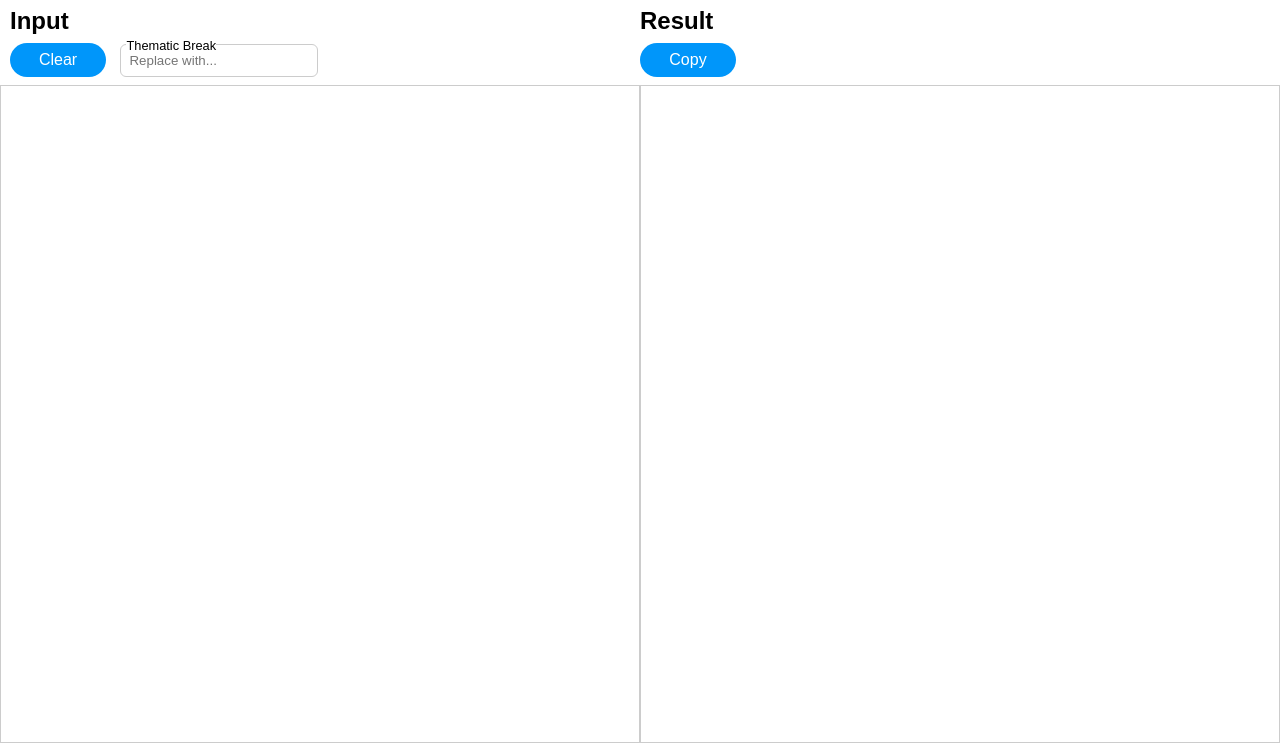
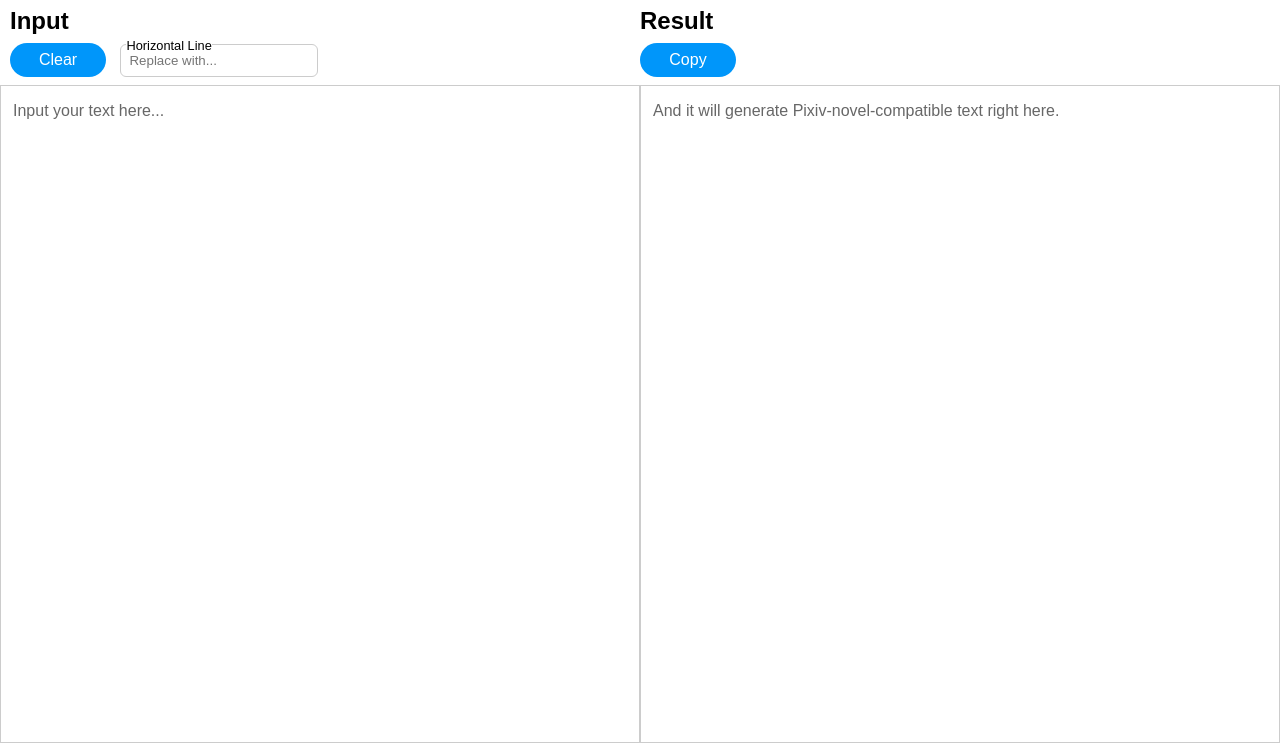
Before and after one commit to sillybear7214/RichTextToPixivNovelFormatter, a plain HTML site: page index.html in a window 1280 px wide. Shown: the part 57-800 px from the top of the page. Drawn offline with Linux system fonts and the light colour scheme.

Commit message:
change words, add more helpful UI, fix bug

```diff
--- a/index.html
+++ b/index.html
@@ -2,8 +2,12 @@
 <html lang="en">
 
 <head>
-    <meta charset="UTF-8">
-    <meta name="viewport" content="width=device-width, initial-scale=1.0">
+    <meta charset="UTF-8" />
+    <meta name="viewport" content="width=device-width, initial-scale=1.0" />
+    <meta name="description" content="Format your rich text to be compatible with Pixiv Novel." />
+    <meta name="keywords" content="Pixiv, novel, web novel, formatter, novel formatter" />
+    <meta name="theme-color" content="#0096fa" />
+    <meta name="author" content="SillyBear7214" />
     <title>RichText-to-Pixiv Novel Formatter</title>
     <style>
         :root {
@@ -82,22 +86,11 @@
             box-shadow: inset 0 0 10px rgba(74, 144, 226, 0.3);
         }
 
-        .styled-textarea {
-            width: 100%;
-            padding: 12px;
-            border: 1px solid #ccc;
-            font-family: Arial, sans-serif;
-            font-size: 14px;
-            line-height: 1.6;
-            overflow-y: scroll;
-            box-sizing: border-box;
-            background-color: #fff;
-        }
-
-        .styled-textarea:focus {
-            outline: none;
-            border-color: var(--primary-color);
-            box-shadow: inset 0 0 10px rgba(74, 144, 226, 0.3);
+        noscript {
+            color: #fff;
+            background-color: #fe0000;
+            text-align: center;
+            padding: 10px;
         }
 
         .screen {
@@ -165,23 +158,58 @@
             }
         }
 
-        .text-input-with-title{
+        .styled-textarea {
+            width: 100%;
+            padding: 12px;
+            border: 1px solid #ccc;
+            font-family: Arial, sans-serif;
+            font-size: 16px;
+            line-height: 1.6;
+            overflow-y: scroll;
+            box-sizing: border-box;
+            background-color: #fff;
+        }
+
+        .styled-textarea:focus {
+            outline: none;
+            border-color: var(--primary-color);
+            box-shadow: inset 0 0 10px rgba(74, 144, 226, 0.3);
+        }
+
+        .styled-textarea:empty::before{
+            color: #676767;
+            user-select: none;
+        }
+
+        .styled-textarea.input-area:empty::before{
+            content: "Input your text here...";
+        }
+
+        .styled-textarea.output-area:empty::before{
+            content: "And it will generate Pixiv-novel-compatible text right here.";
+        }
+
+        .text-input-with-title {
             position: relative;
         }
 
-        .text-input-with-title>input[type=text]+*{
+        .text-input-with-title::after {
             position: absolute;
             top: -1.05em;
             left: 6px;
             font-size: .8em;
             background-color: white;
             user-select: none;
+        }
 
+        .text-input-with-title.replace-horizontal-line-container::after {
+            content: "Horizontal Line";
         }
     </style>
 </head>
 
 <body>
+    <noscript>This page requires JavaScript enabling to be able to functionally work</noscript>
     <nav>
         <h1>RichText-to-Pixiv Novel Formatter</h1>
     </nav>
@@ -191,13 +219,12 @@
                 <h2>Input</h2>
                 <div>
                     <button id="clearBtn">Clear</button>
-                    <label class="text-input-with-title">
-                        <input type="text" id="replaceHrWith" placeholder="Replace with..."/>
-                        <span>Thematic Break</span>
+                    <label class="text-input-with-title replace-horizontal-line-container">
+                        <input type="text" id="replaceHrWith" placeholder="Replace with..." />
                     </label>
                 </div>
                 <div>
-                    <div id="inputArea" class="styled-textarea" contenteditable="true"></div>
+                    <div id="inputArea" class="styled-textarea input-area" contenteditable="true"></div>
                 </div>
             </div>
             <div>
@@ -206,7 +233,7 @@
                     <button id="copyBtn">Copy</button>
                 </div>
                 <div>
-                    <div id="outputArea" class="styled-textarea"></div>
+                    <div id="outputArea" class="styled-textarea output-area"></div>
                 </div>
             </div>
         </div>
@@ -233,7 +260,6 @@
              * @returns {boolean}
              */
             function isFontWeightBold(fontWeight) {
-                console.log(fontWeight - 0);
                 return fontWeight === 'bold' || (fontWeight - 0) >= 600
             }
 
@@ -280,7 +306,12 @@
             function submit() {
                 finalResult = parseNodes(inputArea).trim();
 
-                outputArea.innerText = finalResult;
+                if (finalResult) {
+                    outputArea.innerText = finalResult;
+                } else {
+                    inputArea.innerHTML = outputArea.innerHTML = '';
+                }
+
                 copyBtn.innerText = 'Copy';
             }
 
```
